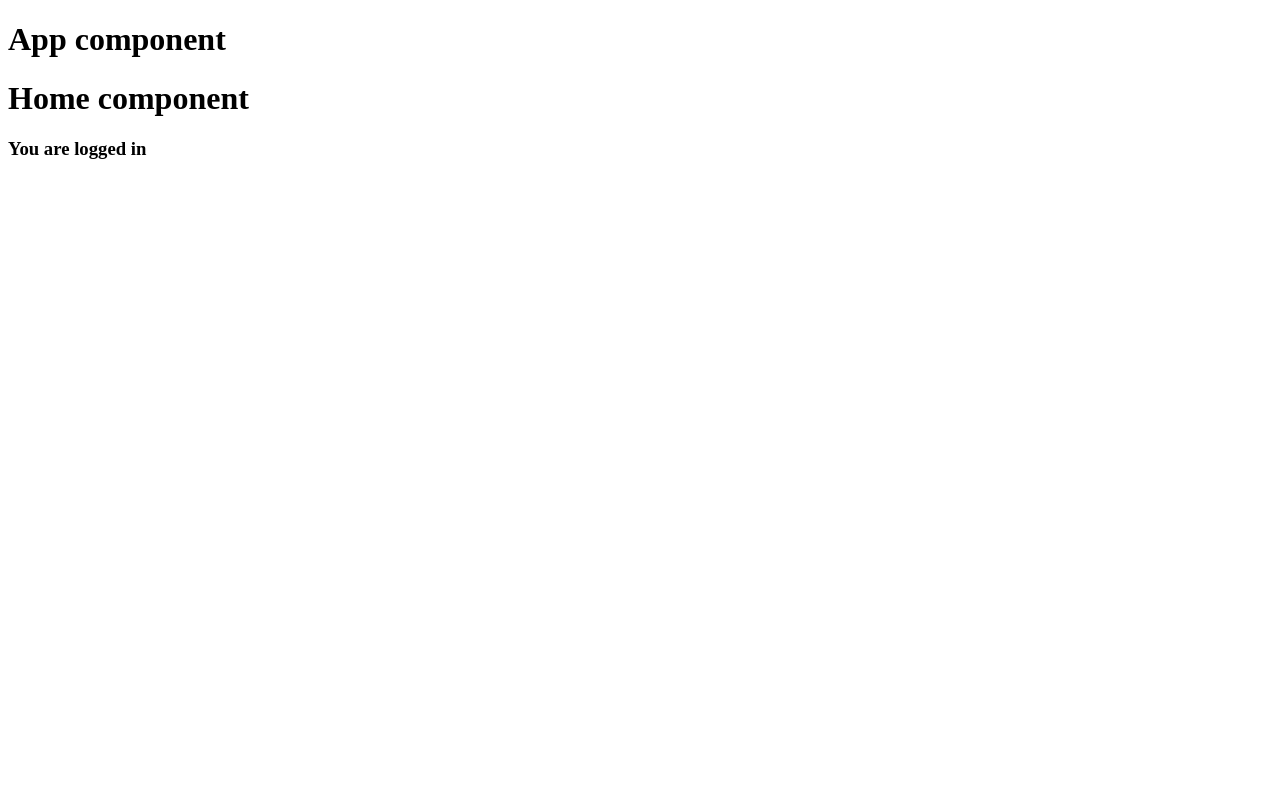
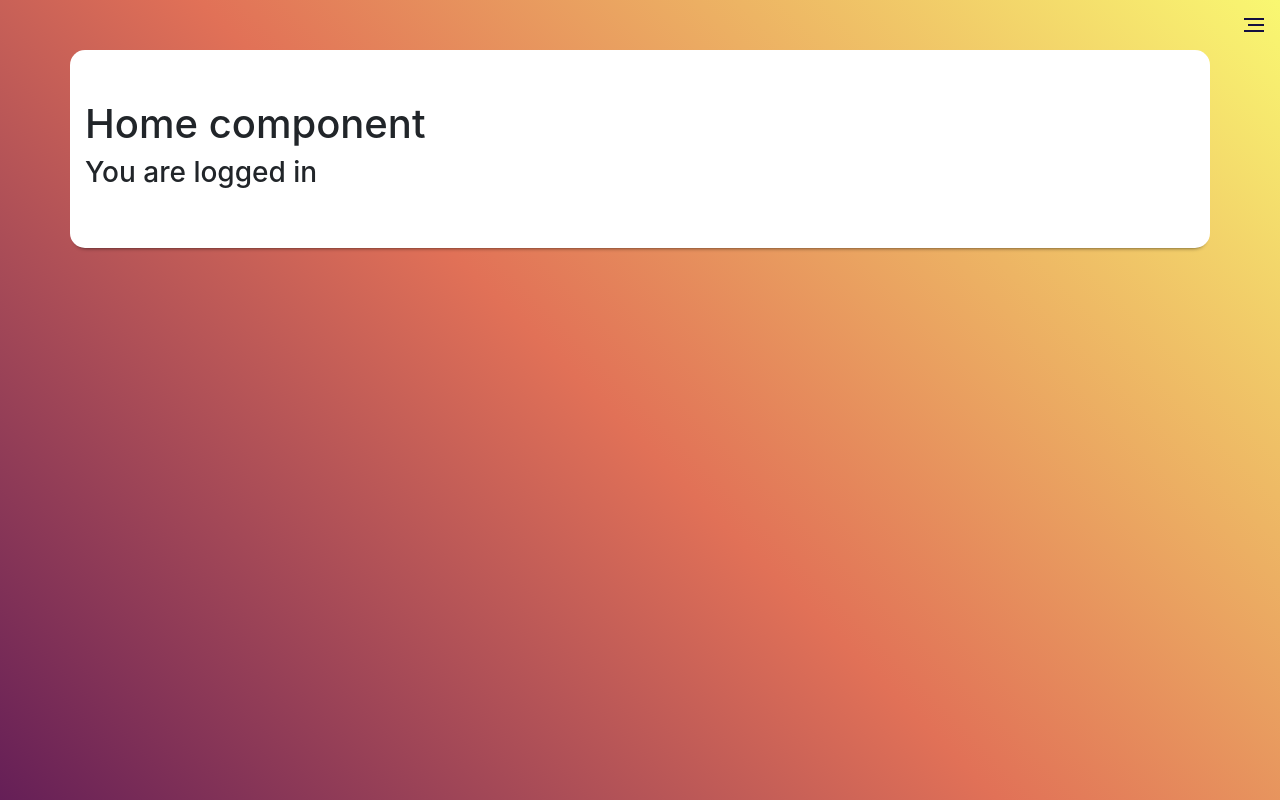
Before and after one commit to fidanym/vue-store-demo, a Vue app: page / in a window 1280 px wide. Built offline with nearby package versions, Linux system fonts and the light colour scheme; sample sign-in values are in the browser's storage.

Commit message:
Add sidebar nav Add basic styles

```diff
--- a/package.json
+++ b/package.json
@@ -12,8 +12,14 @@
     "start": "node server.js"
   },
   "dependencies": {
+    "@fortawesome/fontawesome-svg-core": "^1.2.22",
+    "@fortawesome/free-solid-svg-icons": "^5.10.2",
+    "@fortawesome/vue-fontawesome": "^0.1.7",
     "axios": "^0.19.0",
+    "bootstrap": "^4.3.1",
     "express": "*",
+    "jquery": "^3.4.1",
+    "popper.js": "^1.15.0",
     "vue": "^2.5.2",
     "vue-router": "^3.1.3",
     "vuex": "^3.1.1"
--- a/src/App.vue
+++ b/src/App.vue
@@ -1,16 +1,80 @@
 <template>
-  <div>
-      <h1>App component</h1>
-    <router-view/>
-  </div>
+    <div id="app">
+      <nav v-if="isLoggedIn" class="main-nav">
+        <burger></burger>
+      </nav>
+
+      <sidebar v-if="isLoggedIn" :user="currentUser"></sidebar>
+
+      <div class="container">
+        <router-view/>
+      </div>
+    </div>
+
 </template>
 
 <script>
+
+import Burger from "./components/Menu/Burger";
+import Sidebar from "./components/Menu/Sidebar";
+
 export default {
-  name: 'App'
+  name: 'App',
+  components: {
+      burger: Burger,
+      sidebar: Sidebar
+  },
+  computed: {
+      isLoggedIn() {
+          return this.$store.getters.isLoggedIn
+      },
+      currentUser() {
+          return sessionStorage.getItem('currentUser')
+      }
+  }
 }
 </script>
 
 <style>
+  html {
+    height: 100%;
+    overflow:hidden;
+  }
 
+  body {
+    border: 0;
+    margin: 0;
+    padding: 0;
+    height: 100%;
+    background: rgb(101,31,87);
+    background: linear-gradient(45deg, rgba(101,31,87,1) 0%, rgba(225,113,87,1) 48%, rgba(249,248,113,1) 100%);
+  }
+
+  .container {
+    padding: 50px;
+    margin-top: 50px;
+    background-color: #fff;
+    -webkit-border-radius: 15px;
+    -moz-border-radius: 15px;
+    border-radius: 15px;
+    box-shadow: #000 0 5px 5px -6px;
+  }
+
+  .main-nav {
+    display: flex;
+    flex-direction: row-reverse;
+    justify-content: space-between;
+  }
+
+  ul.sidebar-panel-nav {
+    list-style-type: none;
+  }
+
+  ul.sidebar-panel-nav > li > a {
+    color: #fff;
+    text-decoration: none;
+    font-size: 1.5rem;
+    display: block;
+    padding-bottom: 0.5em;
+  }
 </style>
--- a/src/api/server/index.js
+++ b/src/api/server/index.js
@@ -1,3 +1,4 @@
+// Add real API calls here and just swap out import path
 import axios from 'axios'
 
 export default {
--- a/src/components/Auth/Login.vue
+++ b/src/components/Auth/Login.vue
@@ -27,7 +27,6 @@
           password: this.password
         }).then(() => {
           this.$router.push('/');
-          alert('login success')
         }).catch(e => {
           alert('login fail')
         })
--- /dev/null
+++ b/src/components/Menu/Burger.vue
@@ -0,0 +1,113 @@
+<template>
+  <div id="burger"
+       :class="{ 'active' : isBurgerActive }"
+       @click.prevent="toggle">
+    <slot>
+      <button type="button" class="burger-button" title="Menu">
+        <span class="burger-bar burger-bar--1"></span>
+        <span class="burger-bar burger-bar--2"></span>
+        <span class="burger-bar burger-bar--3"></span>
+      </button>
+    </slot>
+  </div>
+</template>
+
+<script>
+    export default {
+        name: "Burger",
+        methods: {
+            toggle() {
+                this.$store.dispatch('toggleNav')
+            }
+        },
+        computed: {
+            isBurgerActive() {
+                return this.$store.getters.isNavOpen;
+            }
+        }
+    }
+</script>
+
+<style scoped>
+  .hidden {
+    visibility: hidden;
+  }
+
+  button {
+    cursor: pointer;
+  }
+
+  /* remove blue outline */
+  button:focus {
+    outline: 0;
+  }
+
+  .burger-button {
+    position: absolute;
+    height: 30px;
+    right: 10px;
+    top: 10px;
+    width: 32px;
+    display: block;
+    z-index: 999;
+    border: 0;
+    border-radius: 0;
+    background-color: transparent;
+    pointer-events: all;
+    transition: transform .6s cubic-bezier(.165,.84,.44,1);
+  }
+
+  .burger-bar {
+    background-color: #130f40;
+    position: absolute;
+    top: 50%;
+    right: 6px;
+    left: 6px;
+    height: 2px;
+    width: auto;
+    margin-top: -1px;
+    transition: transform .6s cubic-bezier(.165,.84,.44,1),opacity .3s cubic-bezier(.165,.84,.44,1),background-color .6s cubic-bezier(.165,.84,.44,1);
+  }
+
+  .burger-bar--1 {
+    -webkit-transform: translateY(-6px);
+    transform: translateY(-6px);
+  }
+
+  .burger-bar--2 {
+    transform-origin: 100% 50%;
+    transform: scaleX(.8);
+  }
+
+  .burger-button:hover .burger-bar--2 {
+    transform: scaleX(1);
+  }
+
+  .no-touchevents .burger-bar--2:hover {
+    transform: scaleX(1);
+  }
+
+  .burger-bar--3 {
+    transform: translateY(6px);
+  }
+
+  #burger.active .burger-button {
+    transform: rotate(-180deg);
+  }
+
+  #burger.active .burger-bar {
+    background-color: #fff;
+  }
+
+  #burger.active .burger-bar--1 {
+    transform: rotate(45deg)
+  }
+
+  #burger.active .burger-bar--2 {
+    opacity: 0;
+  }
+
+  #burger.active .burger-bar--3 {
+    transform: rotate(-45deg)
+  }
+</style>
--- /dev/null
+++ b/src/components/Menu/Sidebar.vue
@@ -0,0 +1,105 @@
+<template>
+  <div class="sidebar">
+    <div class="sidebar-backdrop" @click="closeSidebarPanel" v-if="isPanelOpen"></div>
+    <transition name="slide">
+      <div v-if="isPanelOpen"
+           class="sidebar-panel">
+        <h4><font-awesome-icon icon="user" /> {{username}}</h4>
+        <hr>
+        <ul class="sidebar-panel-nav">
+          <li @click="logout"><font-awesome-icon icon="power-off" /> Logout</li>
+        </ul>
+      </div>
+    </transition>
+  </div>
+</template>
+
+<script>
+    export default {
+        name: "Sidebar",
+        methods: {
+            closeSidebarPanel() {
+                this.$store.dispatch('toggleNav')
+            },
+
+            logout() {
+                this.$store.dispatch('logout')
+                    .then(() => {
+                        this.closeSidebarPanel()
+                        this.$router.push('auth')
+                    })
+            }
+        },
+        computed: {
+            isPanelOpen() {
+                return this.$store.getters.isNavOpen
+            },
+            username() {
+                let user = sessionStorage.getItem('currentUser');
+                debugger;
+                if (!user) {
+                    return 'error';
+                }
+
+                user = JSON.parse(user);
+
+                if (typeof user.username !== 'undefined') {
+                    return user.username;
+                }
+            }
+        }
+    }
+</script>
+
+<style scoped>
+  .sidebar {
+    color: #fff;
+  }
+
+  .slide-enter-active,
+  .slide-leave-active
+  {
+    transition: transform 0.2s ease;
+  }
+
+  .slide-enter,
+  .slide-leave-to {
+    transform: translateX(-100%);
+    transition: all 150ms ease-in 0s
+  }
+
+  .sidebar-backdrop {
+    background-color: rgba(0,0,0,.5);
+    width: 100vw;
+    height: 100vh;
+    position: fixed;
+    top: 0;
+    left: 0;
+    cursor: pointer;
+  }
+
+  .sidebar-panel {
+    overflow-y: auto;
+    background-color: #130f40;
+    position: fixed;
+    left: 0;
+    top: 0;
+    height: 100vh;
+    z-index: 999;
+    padding: 3rem 20px 2rem 20px;
+    width: 300px;
+  }
+
+  .sidebar-panel-nav li {
+    font-size: 1.4em;
+    cursor: pointer;
+  }
+
+  .sidebar-panel-nav li:hover {
+    color: #cccccc;
+  }
+
+  .sidebar-panel hr {
+    border-top: 2px solid rgb(255, 255, 255);
+  }
+</style>
--- a/src/main.js
+++ b/src/main.js
@@ -5,11 +5,23 @@ import App from './App'
 import Auth from './plugins/Auth.js'
 import router from './router'
 import store from './store'
+import 'bootstrap'
+import 'bootstrap/dist/css/bootstrap.min.css'
+
+import { library } from '@fortawesome/fontawesome-svg-core'
+import { faUser, faPowerOff } from '@fortawesome/free-solid-svg-icons'
+import { FontAwesomeIcon } from '@fortawesome/vue-fontawesome'
+
+library.add(faUser, faPowerOff);
+Vue.component('font-awesome-icon', FontAwesomeIcon);
 
 Vue.use(Auth)
 
 Vue.config.productionTip = false
 
+/**
+ * Intercept the route change and make sure the user has privilege to go there
+ */
 router.beforeEach(function (to, from, next) {
   let loggedIn = !!store.getters.isLoggedIn;
   if (to.matched.some(function (record) {
--- a/src/plugins/Auth.js
+++ b/src/plugins/Auth.js
@@ -1,5 +1,9 @@
 import client from '../api/mock/index.js'
 
+/**
+ * Generate a random string of chars, simulating a JWT
+ * @returns {string}
+ */
 let generateToken = function () {
   let length = 15
   let allowedCharacters = 'abcdefghijklmnopqrstuvwxyzABCDEFGHIJKLMNOPQRSTUVWXYZ1234567890'.split('')
@@ -20,9 +24,9 @@ let AuthPlugin = {
       }
 
       client.passwordIsCorrect(username, password)
-          .then(() => {
+          .then(user => {
             this.setToken(generateToken())
-            resolve('Successfuly logged in')
+            resolve(user)
           })
           .catch(() => {
             reject('Username or password is incorrect')
--- a/src/store.js
+++ b/src/store.js
@@ -9,10 +9,14 @@ Vue.use(Vuex)
 const LOGIN = 'LOGIN'
 const LOGIN_SUCCESS = 'LOGIN_SUCCESS'
 const LOGOUT = 'LOGOUT'
+const SET_USER = 'SET_USER'
+const REMOVE_USER = 'REMOVE_USER'
 
 export default new Vuex.Store({
   state: {
-    isLoggedIn: Vue.auth.loggedIn()
+    isLoggedIn: Vue.auth.loggedIn(),
+    isNavOpen: false,
+    currentUser: null
   },
   mutations: {
     [LOGIN] (state) {
@@ -24,6 +28,15 @@ export default new Vuex.Store({
     },
     [LOGOUT] (state) {
       state.isLoggedIn = false
+    },
+    toggleNav (state) {
+      state.isNavOpen = !state.isNavOpen
+    },
+    [SET_USER] (state, user) {
+      state.currentUser = user
+    },
+    [REMOVE_USER] (state) {
+      state.currentUser = null
     }
   },
   actions: {
@@ -32,9 +45,11 @@ export default new Vuex.Store({
 
       return new Promise(function (resolve, reject) {
         Vue.auth.logIn(credentials.username, credentials.password)
-            .then(() => {
+            .then(user => {
+              commit(LOGIN_SUCCESS)
+              sessionStorage.setItem('currentUser', JSON.stringify(user))
+              commit(SET_USER, user)
               resolve()
-              commit(LOGIN_SUCCESS)
             })
             .catch(() => {
               reject()
@@ -44,12 +59,26 @@ export default new Vuex.Store({
     },
     logout ({ commit }) {
       Vue.auth.destroyToken()
+      sessionStorage.removeItem('currentUser')
       commit(LOGOUT)
+      commit(REMOVE_USER)
+    },
+
+    toggleNav( {commit} ) {
+      commit('toggleNav')
     }
   },
   getters: {
     isLoggedIn: state => {
       return state.isLoggedIn
+    },
+
+    isNavOpen: state => {
+      return state.isNavOpen
+    },
+
+    currentUser: state => {
+      return state.currentUser
     }
   }
 })
```
Also changed, not shown: src/api/mock/index.js (+50 -15 lines), 1 other file (tests, documents, lock files or other folders).
